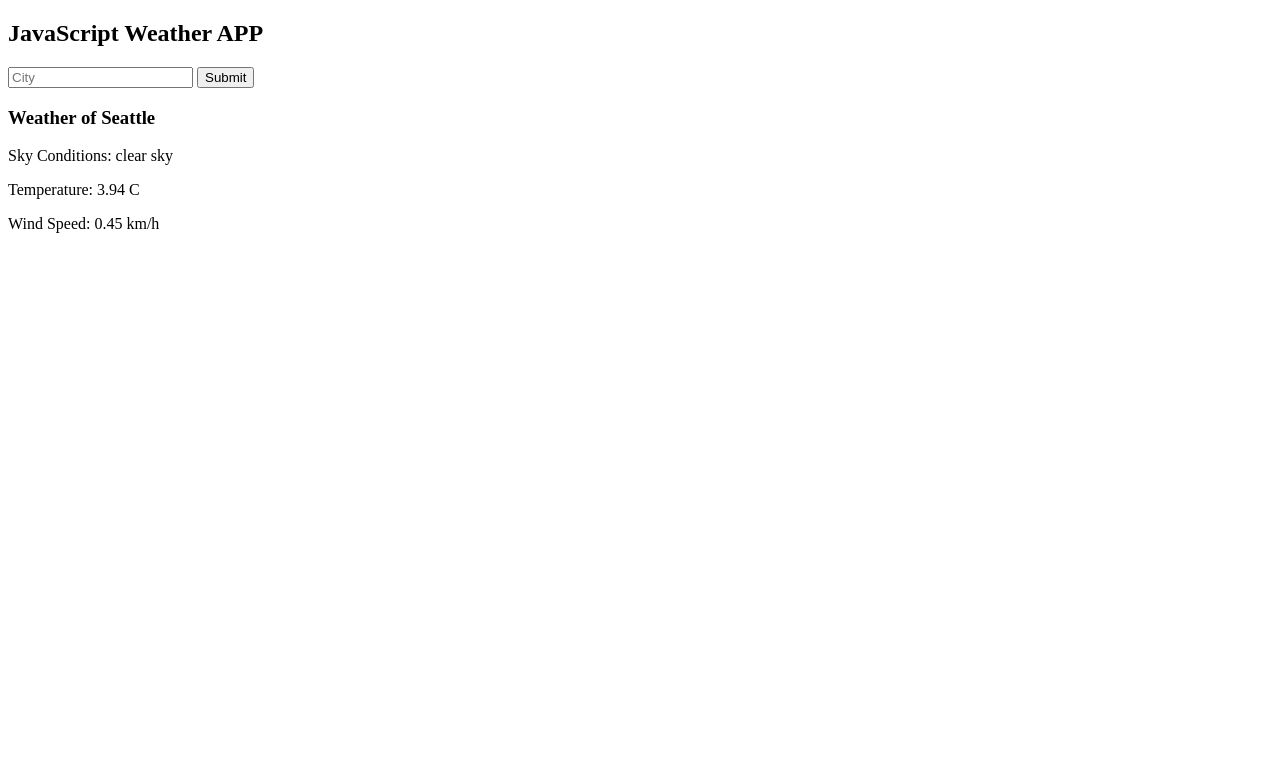
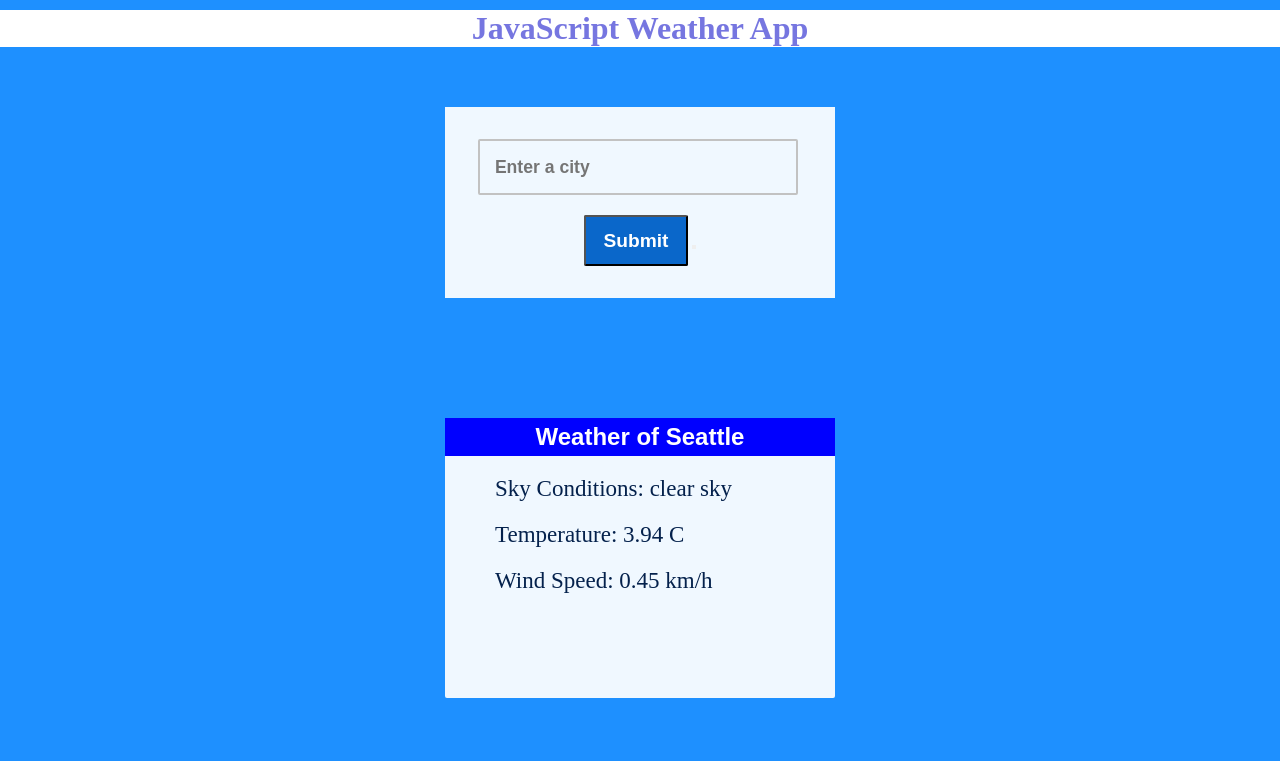
Before and after one commit to segwuonwu/weather-app, a plain HTML site: page index.html in a window 1280 px wide. Drawn offline with Linux system fonts and the light colour scheme.

Commit message:
adding style to the app and getting the html elemets from the js file

```diff
--- a/index.html
+++ b/index.html
@@ -9,19 +9,29 @@
 </head>
 <body>
     <div>
-        <h2>JavaScript Weather APP</h2>
+        <h1>JavaScript Weather App</h1>
     </div>
-    <div>
-        <input type="text" name="text_input" id="city" placeholder="City">
-        <button>Submit</button>
+    <div class="container-fluid">
+        <section class="inputs">
+            <input type="text" name="cityinput" id="cityinput" placeholder=" Enter a city">
+            <input type="submit" value="Submit" id="add">
+
+            <button placeholder="submit" id="add"></button>
+        </section>
+
     </div>
-    <div>
-        <h3>Weather of Seattle</h3>
-        <p id="condition">Sky Conditions: clear sky</p>
-        <p id="temp">Temperature: 3.94 C</p>
-        <p id="wind">Wind Speed: 0.45 km/h</p>
+    <div class="container-fluid">
+        <section class="diaplay">
+            <div class="wrapper">
+                <h2 id="city">Weather of Seattle</h2>
+                <p id="condition">Sky Conditions: clear sky</p>
+                <p id="temp">Temperature: 3.94 C</p>
+                <p id="wind">Wind Speed: 0.45 km/h</p>
+            </div>
+        </section>
+
     </div>
 
-    <script src="script.js"></script>
+    <!-- <script src="script.js"></script> -->
 </body>
 </html>
--- a/script.js
+++ b/script.js
@@ -0,0 +1,12 @@
+//Getting the html elements
+let input = document.getElementById('cityinput');
+let submit = document.getElementById('add');
+let city = document.getElementById('city');
+let condition = document.getElementById('condition');
+let temp = document.getElementById('temp');
+let wind = document.getElementById('wind');
+
+//weather api
+api = "3045dd712ffe6e702e3245525ac7fa38";
+
+//converstion: 1 Kelvin = -272.15 Celsius
--- a/style.css
+++ b/style.css
@@ -0,0 +1,94 @@
+* {
+    margin: 0;
+    padding: 0;
+    box-sizing: border-box;
+}
+
+body {
+    background-color: dodgerblue;
+}
+
+.container-fluid {
+    width: 410px;
+    margin: 50px auto;
+    padding: 10px;
+}
+
+h1 {
+    background-color: white;
+    text-align: center;
+    color: rgb(118, 118, 224);
+    margin-top: 10px;
+}
+
+.inputs {
+    padding: 2rem 0;
+    text-align: center;
+    justify-content: center;
+    background-color: aliceblue;
+}
+
+.inputs input[type="text"] {
+    height: 3.5rem;
+    width: 20rem;
+    background: #212121;
+    font-weight: bold;
+    font-size: 1.1rem;
+    padding: 10px;
+    border: none;
+    background-color: transparent;
+    border: 2px solid #c2c2c2;
+    border-radius: 2px;
+    margin-right: 4px;
+}
+
+.inputs input[type="submit"] {
+    height: 3.2rem;
+    width: 6.5rem;
+    background: #0a67ca;
+    font-weight: bold;
+    font-size: 1.2rem;
+    color: white;
+    border-radius: 2px;
+    margin-top: 20px;
+}
+
+.display {
+    text-align: center;
+    width: 400px;
+    color: #16a864;
+}
+
+.wrapper {
+    background-color: aliceblue;
+    margin: 0 9rem;
+    height: 35vh;
+    margin: 50px auto;
+    border-radius: 2px;
+}
+
+.wrapper h2 {
+    padding: 5px 0;
+    text-align: center;
+    background: blue;
+    color: white;
+    font-family: sans-serif;
+}
+
+.wrapper h2 span {
+    color: #9beefb;
+    font-size: 26px;
+}
+
+.wrapper p {
+    margin: 20px 50px;
+    margin-right: 20px;
+    text-align: left;
+    color: #04214c;
+    font-size: 23px;
+}
+
+.wrapper p span {
+    color: #90006e;
+    font-size: 25px;
+}
```
